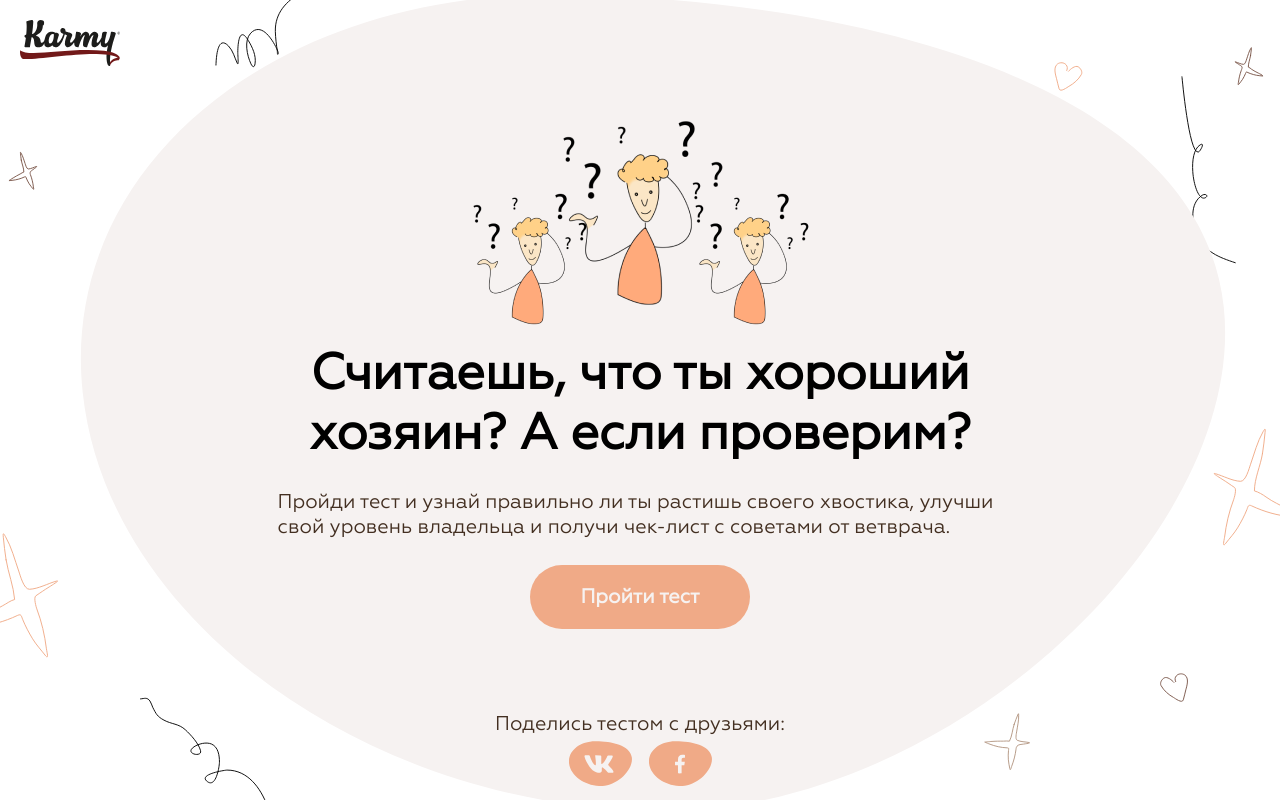
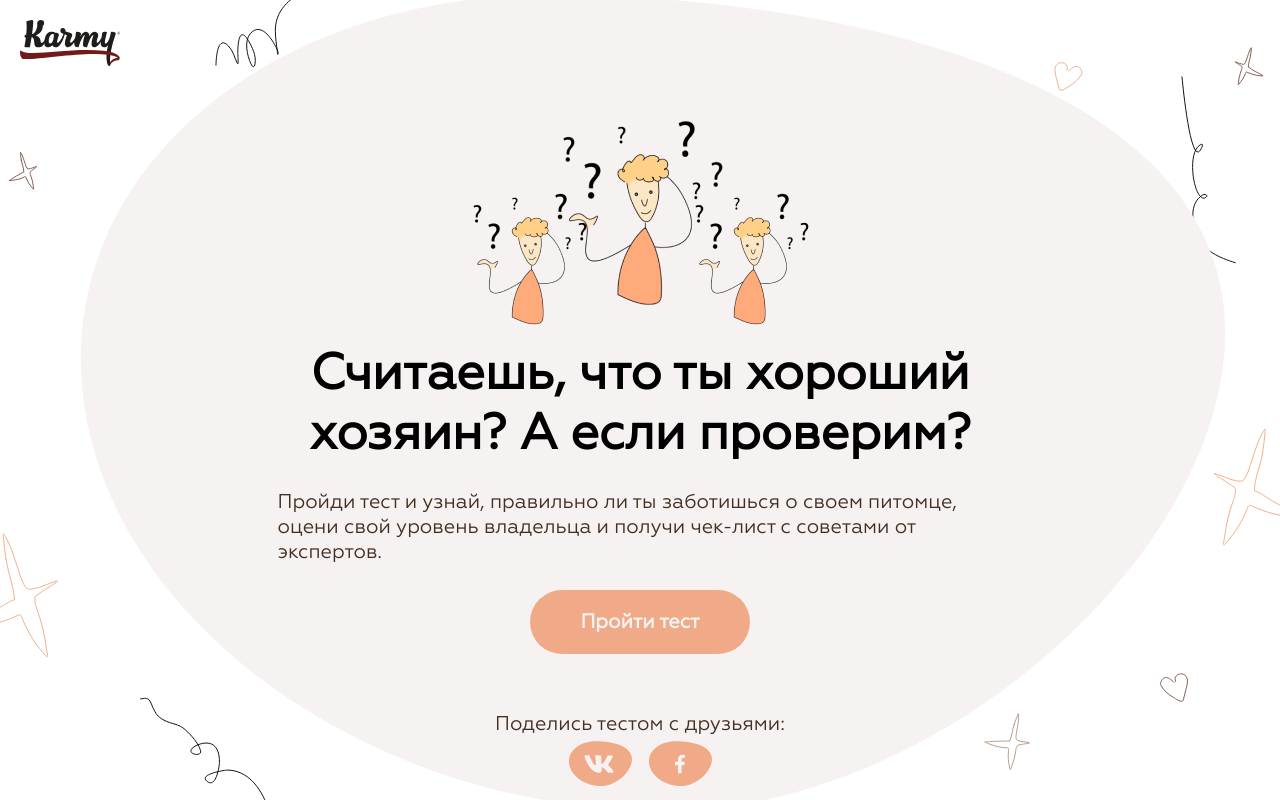
Before and after one commit to fruit765/kviz, a React (Create React App) app: page / in a window 1280 px wide. Built offline with nearby package versions, Linux system fonts and the light colour scheme.

Commit message:
пройди те

```diff
--- a/src/components/Slide1/Slide1.jsx
+++ b/src/components/Slide1/Slide1.jsx
@@ -32,7 +32,7 @@ export default function Slide1() {
                             Считаешь, что ты хороший хозяин? А если проверим?
                         </div>
                         <div className="slide1__wrapper-text">
-                            Пройди тест и узнай правильно ли ты растишь своего хвостика, улучши свой уровень владельца и получи чек-лист с советами от ветврача.
+                            Пройди тест и узнай, правильно ли ты заботишься о своем питомце, оцени свой уровень владельца и получи чек-лист с советами от экспертов.
                         </div>
                         <div className="slide1__wrapper-btn">
                             <NextSlideBtn text="Пройти тест"
@@ -51,7 +51,7 @@ export default function Slide1() {
                             <a href="#" className="slide1__share-btn share-btn share-btn_vk"
                                 onClick={e => {
                                     e.preventDefault();
-                                    window.open(`https://vk.com/share.php?url=${window.encodeURIComponent(window.location.href)}&title=${window.encodeURIComponent('Пройди тест и узнай правильно ли ты растишь своего хвостика, улучши свой уровень владельца и получи чек-лист с советами от ветврача.')}&image=${window.encodeURIComponent('https://kviz.karmypet.ru/shareImg/slide1__wrapper.png')}`, 'Опрос Квиз', 'width=640,height=480');
+                                    window.open(`https://vk.com/share.php?url=${window.encodeURIComponent(window.location.href)}&title=${window.encodeURIComponent('Пройди тест и узнай, правильно ли ты заботишься о своем питомце, оцени свой уровень владельца и получи чек-лист с советами от экспертов.')}&image=${window.encodeURIComponent('https://kviz.karmypet.ru/shareImg/slide1__wrapper.png')}`, 'Опрос Квиз', 'width=640,height=480');
                                 }}
                             ></a>
                             <a href="#" className="slide1__share-btn share-btn share-btn_fb"
```
